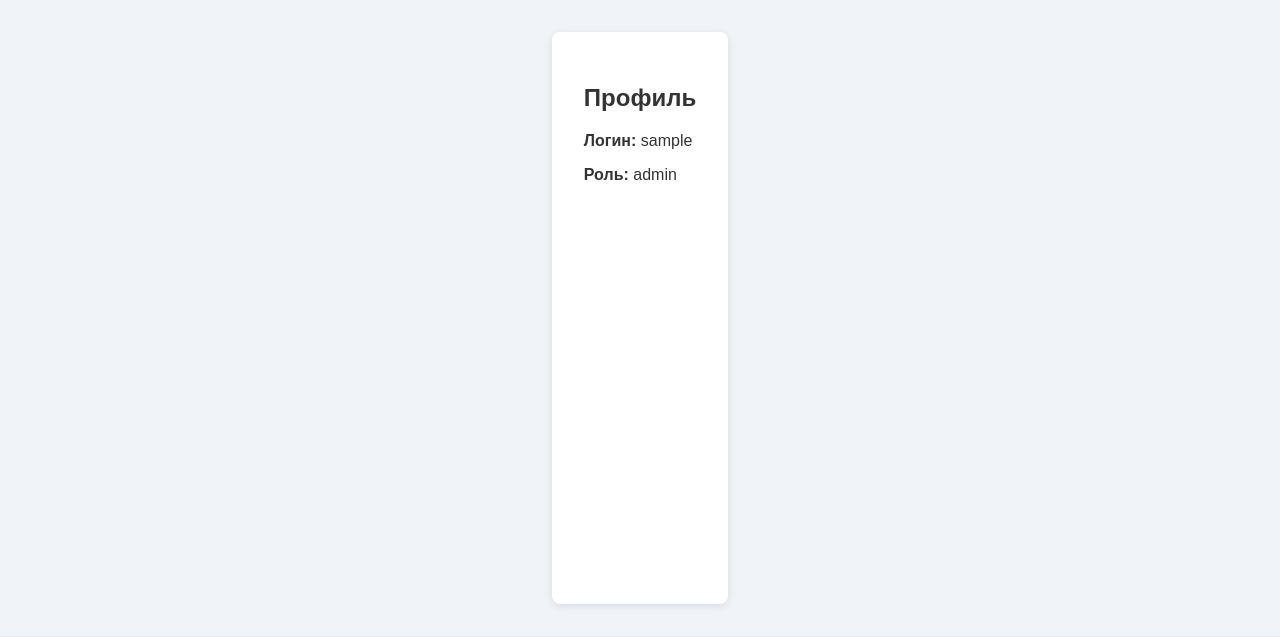
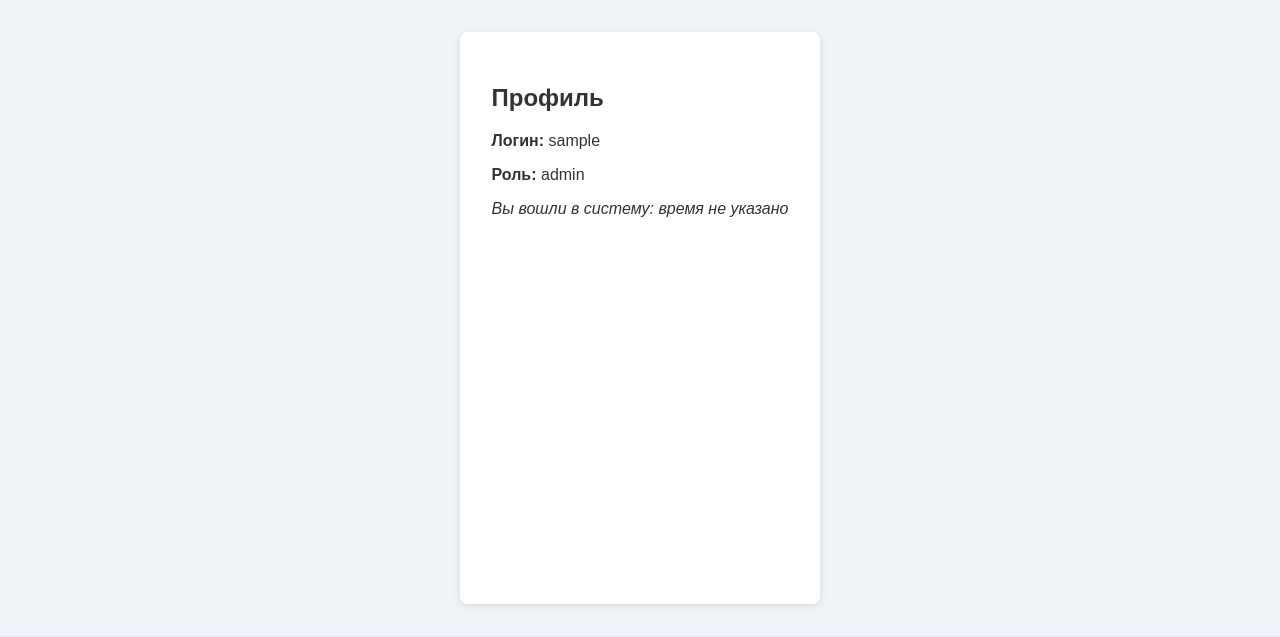
Before and after one commit to project-hub123/simple_task_system_web, a Flask app: page /user in a window 1280 px wide. Shown: the part 116-753 px from the top of the page. Run offline with Flask 3, Linux system fonts and the light colour scheme; the visitor is signed in with stand-in values (Sample User, id 1).

Commit message:
Update user.html

```diff
--- a/templates/user.html
+++ b/templates/user.html
@@ -5,4 +5,8 @@
   <h2>Профиль</h2>
   <p><strong>Логин:</strong> {{ current_user.username }}</p>
   <p><strong>Роль:</strong> {{ current_user.role }}</p>
+
+  <!-- Дата входа и маркер версии шаблона -->
+  <p><em>Вы вошли в систему: {{ current_user.authenticated_at or 'время не указано' }}</em></p>
+  <input type="hidden" name="profile_template_version" value="v1.1">
 {% endblock %}
```
